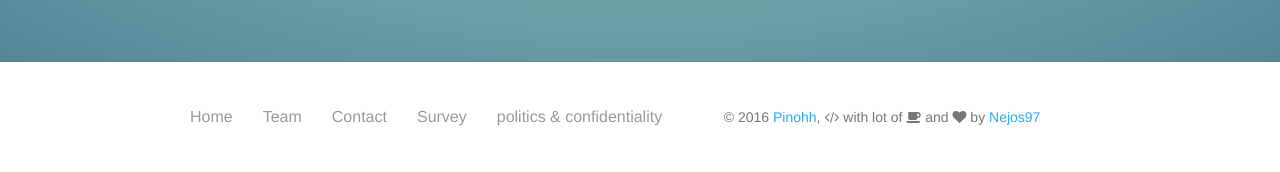
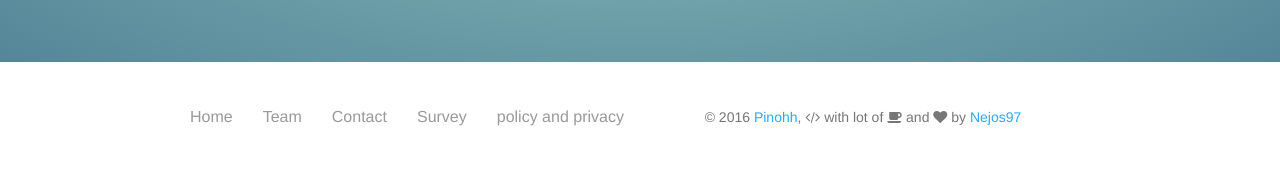
Before and after one commit to nejos97/pinohh_website, a PHP site: page / in a window 1280 px wide. Shown: the part 3747-3919 px from the top of the page. Run offline with PHP 8.4, Linux system fonts and the light colour scheme.

Commit message:
Update index.php

```diff
--- a/index.php
+++ b/index.php
@@ -287,8 +287,8 @@
                                 </a>
                             </li>
                             <li>
-                                <a href="https://pinohh.herokuapp.com/politics.php">
-                                politics & confidentiality
+                                <a href="https://pinohh.herokuapp.com/policy.php">
+                                policy and privacy
                                 </a>
                             </li>
                         </ul>
```
